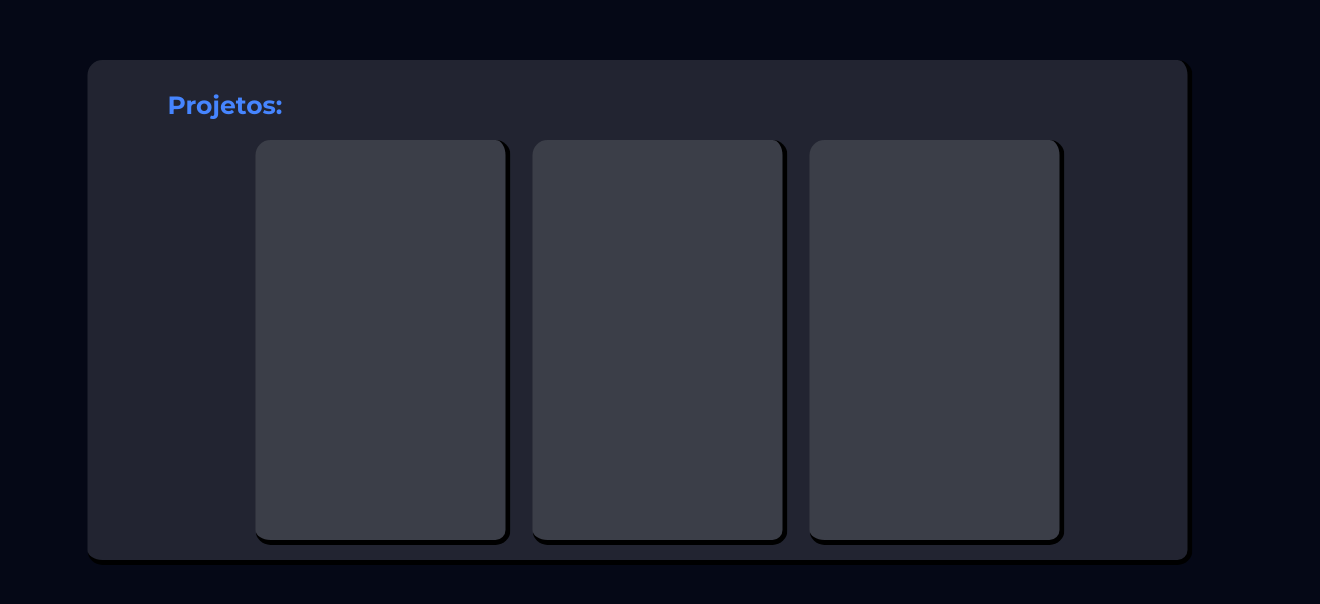
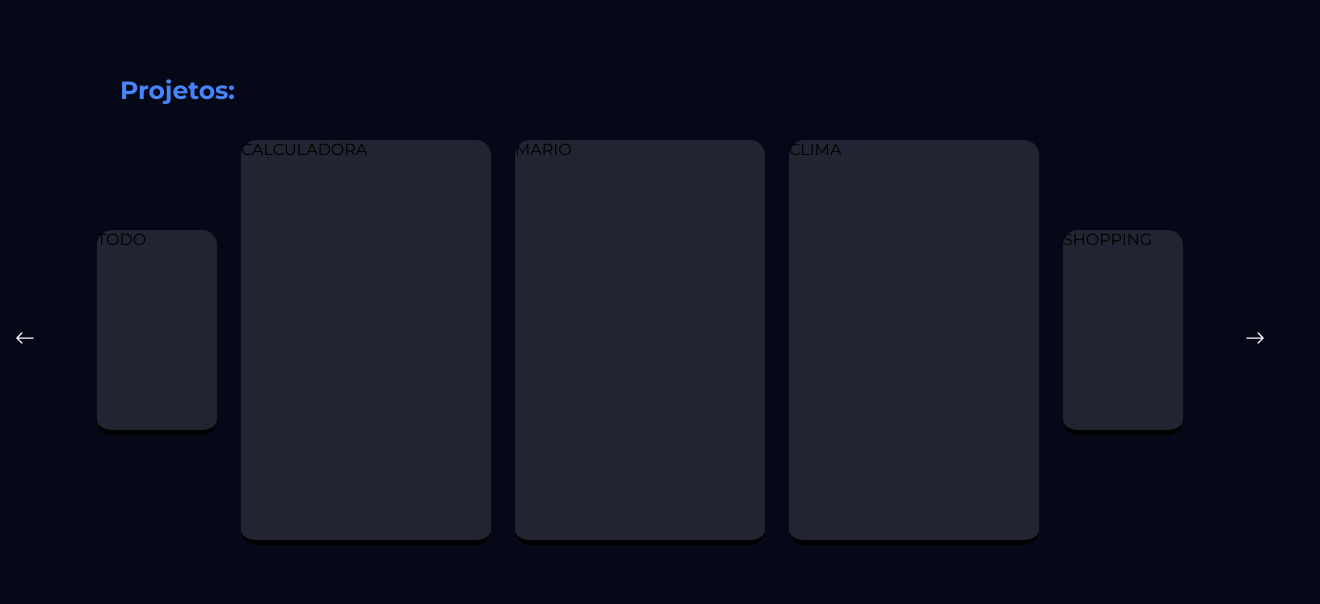
Before and after one commit to Jottadevs/Portifolio, a React (Vite) app: page / in a window 1280 px wide. Shown: the part 2260-2864 px from the top of the page, 1320 px wide, since content can reach past the window. Built offline with nearby package versions, Linux system fonts and the light colour scheme.

Commit message:
projects molde

```diff
--- a/src/components/projetos/Projects.css
+++ b/src/components/projetos/Projects.css
@@ -1,21 +1,30 @@
 #projects {
   position: absolute;
-  width: 1100px;
+  width: 1200px;
+  left: 50%;
+  transform: translate(-50%);
+  height: 520px;
+  top: 290vh;
+  border-radius: 15px;
+  font-family: "Montserrat", sans-serif;
+}
+
+.buttons {
+  position: absolute;
+  width: 1250px;
   left: 50%;
   transform: translate(-50%);
   height: 500px;
-  background-color: var(--skills);
-  top: 290vh;
-  border-radius: 15px;
-  border-right: 5px solid black;
-  border-bottom: 5px solid black;
-  font-family: "Montserrat", sans-serif;
+  display: flex;
+  justify-content: space-between;
+  align-items: center;
+  z-index: 1;
 }
 
 .title {
   position: relative;
   left: 80px;
-  top: 30px;
+  top: 15px;
   font-size: 25px;
   color: var(--elements);
   font-weight: 700;
@@ -27,6 +36,17 @@
   justify-content: center;
   align-items: center;
   top: 40px;
+  left: -2%;
+}
+
+.project-todolist {
+  position: relative;
+  width: 120px;
+  height: 200px;
+  background-color: var(--skills);
+  border-radius: 15px;
+  border-bottom: 5px solid black;
+  left: -2%;
 }
 
 .project-calculadora {
@@ -36,7 +56,6 @@
   top: 10px;
   background-color: var(--skills);
   border-radius: 15px;
-  border-right: 5px solid black;
   border-bottom: 5px solid black;
 }
 
@@ -48,7 +67,6 @@
   left: 2%;
   background-color: var(--skills);
   border-radius: 15px;
-  border-right: 5px solid black;
   border-bottom: 5px solid black;
 }
 
@@ -60,6 +78,47 @@
   left: 4%;
   background-color: var(--skills);
   border-radius: 15px;
+  border-bottom: 5px solid black;
+}
+
+.project-carrinho-compras {
+  position: relative;
+  width: 120px;
+  height: 200px;
+  background-color: var(--skills);
+  border-radius: 15px;
+  border-bottom: 5px solid black;
+  left: 6%;
+}
+
+.project-piano {
+  position: relative;
+  width: 250px;
+  height: 400px;
+  background-color: var(--skills);
+  border-radius: 15px;
   border-right: 5px solid black;
   border-bottom: 5px solid black;
+  display: none;
 }
+
+.button-icon-left {
+  font-size: 20px;
+  color: white;
+  position: relative;
+  cursor: pointer;
+}
+
+.button-icon-right {
+  font-size: 20px;
+  color: white;
+  position: relative;
+  cursor: pointer;
+}
+
+.button-icon-left:hover {
+  opacity: 0.8;
+}
+.button-icon-right:hover {
+  opacity: 0.8;
+}
--- a/src/components/projetos/Projects.jsx
+++ b/src/components/projetos/Projects.jsx
@@ -1,15 +1,60 @@
 import './projects.css'
+import { BsArrowLeft, BsArrowRight } from "react-icons/bs"
+
+/*
+const todolist = document.querySelector("#todolist")
+const calculadora = document.querySelector("#calculadora")
+const mario = document.querySelector("#mario")
+const clima = document.querySelector("#clima")
+const shopping = document.querySelector("#shopping")
+const piano = document.querySelector("#piano")
+*/
+
 
 function Projects() {
     return (
         <div id="projects">
             <p className='title'>Projetos: </p>
+
+
+            <div className='buttons'>
+                <label>
+                    <BsArrowLeft className='button-icon-left' />
+                    <input type="button" hidden />
+                </label>
+
+                <label>
+                    <BsArrowRight className='button-icon-right' />
+                    <input type="button" hidden />
+                </label>
+            </div>
+
             <div className='projects'>
-                <div className='project-calculadora'></div>
-                <div className='project-mario'></div>
-                <div className='project-weather'></div>
+                <div id="todolist" className="project-todolist">
+                    TODO
+                </div>
+
+                <div id="calculadora" className='project-calculadora'>
+                    CALCULADORA
+                </div>
+
+                <div id="mario" className='project-mario'>
+                    MARIO
+                </div>
+
+                <div id="clima" className='project-weather'>
+                    CLIMA
+                </div>
+
+                <div id="shopping" className="project-carrinho-compras">
+                    SHOPPING
+                </div>
+
+                <div id="piano" className="project-piano">
+                    PIANO
+                </div>
             </div>
-        </div>
+        </div >
 
     );
 }
```
